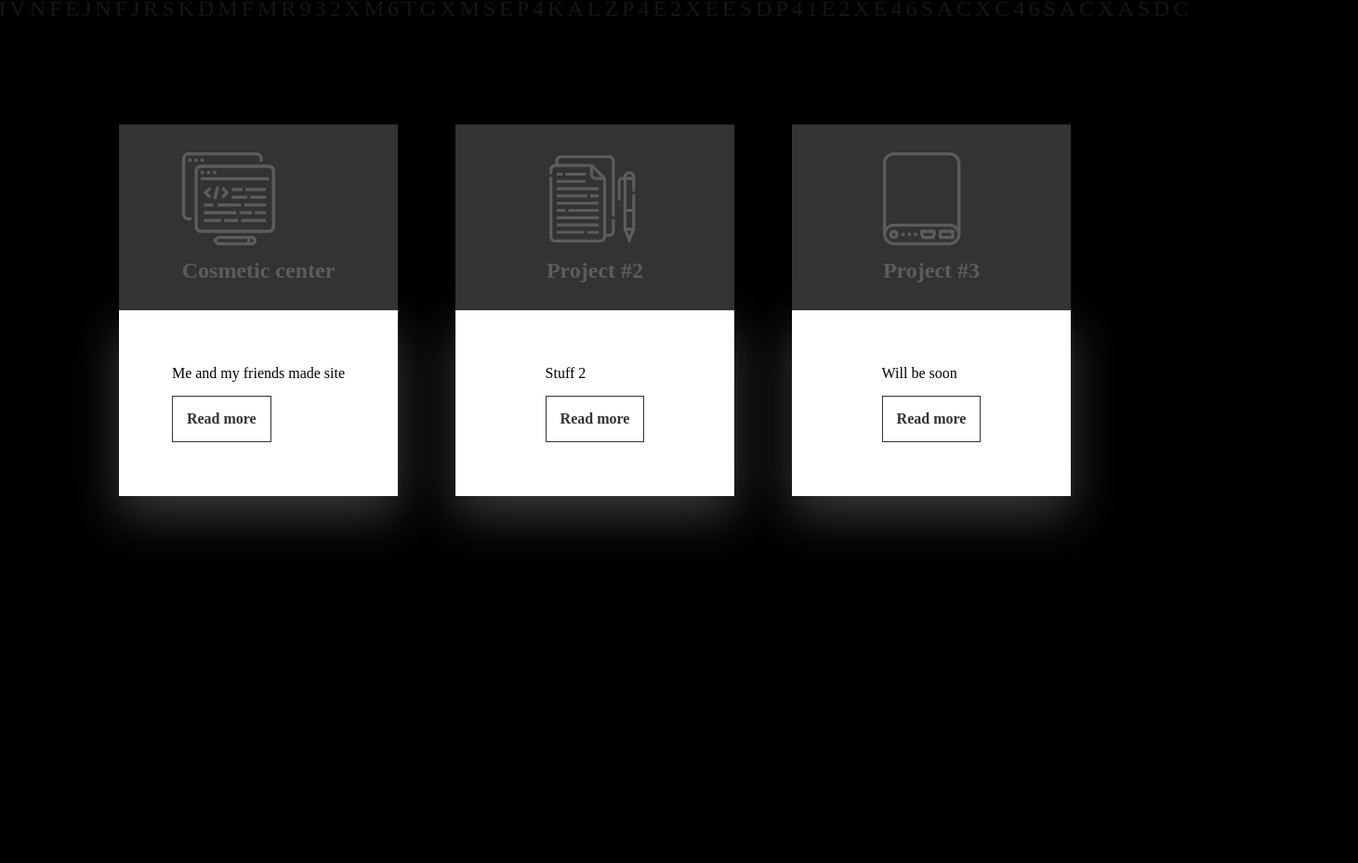
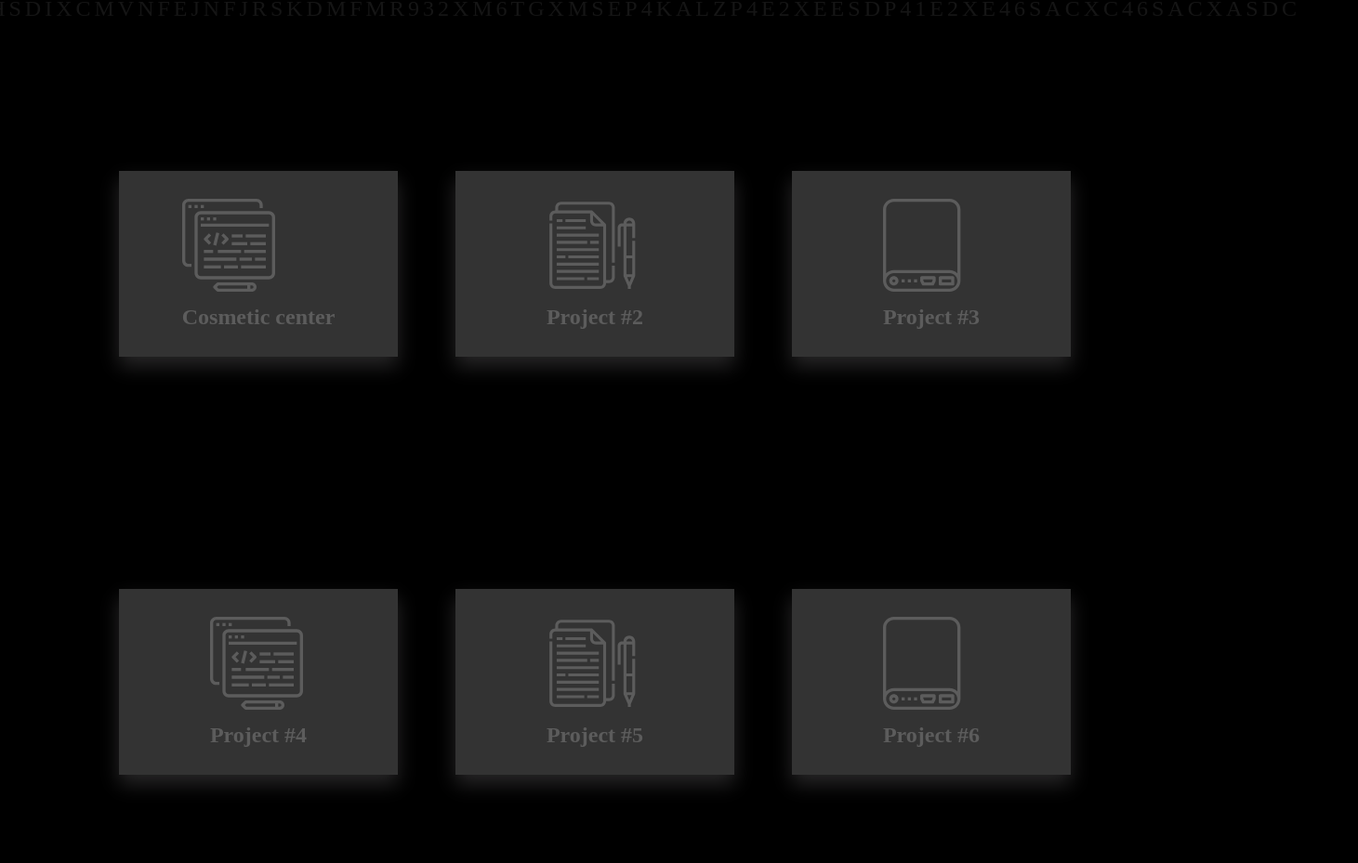
Before and after one commit to JohnnyConstantin/Portfolio, a website built with Parcel: page projects.html in a window 1280 px wide. Shown: the part 448-1377 px from the top of the page at 93% size, 1461 px wide, since content can reach past the window. Before the commit the page ends 1082 px from the top, so only its background shows below. Built offline with nearby package versions, Linux system fonts and the light colour scheme.

Commit message:
made cards

```diff
--- a/css/projects.css
+++ b/css/projects.css
@@ -3,8 +3,6 @@ body{
   margin: 0 0 0 0;
   padding: 0;
   min-height: 100vh;
-  justify-content: center;
-  align-items: center;
 }
 
 .projs img{
@@ -22,9 +20,8 @@ body{
 }
 
 .section .container{
+  left: 2%;
   position:relative;
-  left: 55%;
-  transform: translate(-50%, 0%);
 }
 
 .section .container h2{
@@ -77,7 +74,7 @@ body{
 }
 
 .projs{
-  margin: 100px 0 100px 0;
+  margin: 50px 0 50px 0;
   display: flex;
   justify-content: center;
   align-items: center;
@@ -122,6 +119,11 @@ body{
   justify-content: center;
   align-items: center;
   z-index: 1;
+  transform: translateY(100px);
+}
+
+.cont .card:hover .face.face1{
+  transform: translateY(0px);
 }
 
 .cont .card .face.face2{
@@ -132,8 +134,14 @@ body{
   align-items: center;
   padding: 20px;
   box-sizing: border-box;
-  box-shadow: 0 20px 50px rgba(199, 194, 201, 0.3);
+  box-shadow: 0 10px 20px rgba(199, 194, 201, 0.2);
+  transform: translateY(-100px);
 }
+
+.cont .card:hover .face.face2{
+  transform: translateY(0px);
+}
+
 
 .cont .card .face.face2 .contant p{
   margin: 0;
--- a/projects.html
+++ b/projects.html
@@ -93,5 +93,55 @@
    </div>
  </div>
 </div>
+
+<div class="projs">
+ <div class="cont">
+
+   <div class="card">
+     <div class="face face1">
+        <div class="contant">
+          <img src="img/html.svg">
+          <h3>Project #4</h3>
+        </div>
+     </div>
+     <div class="face face2">
+        <div class="contant">
+         <p>Will be soon</p>
+          <a href="#">Read more</a>
+        </div>
+     </div>
+   </div>
+
+   <div class="card">
+     <div class="face face1">
+        <div class="contant">
+          <img src="img/document.svg">
+          <h3>Project #5</h3>
+        </div>
+     </div>
+     <div class="face face2">
+        <div class="contant">
+         <p>Will be soon</p>
+          <a href="#">Read more</a>
+        </div>
+     </div>
+   </div>
+
+   <div class="card">
+     <div class="face face1">
+        <div class="contant">
+          <img src="img/power-bank.svg">
+          <h3>Project #6</h3>
+        </div>
+     </div>
+     <div class="face face2">
+        <div class="contant">
+         <p>Will be soon</p>
+          <a href="#">Read more</a>
+        </div>
+     </div>
+   </div>
+ </div>
+</div>
 </body>
 </html>
```
